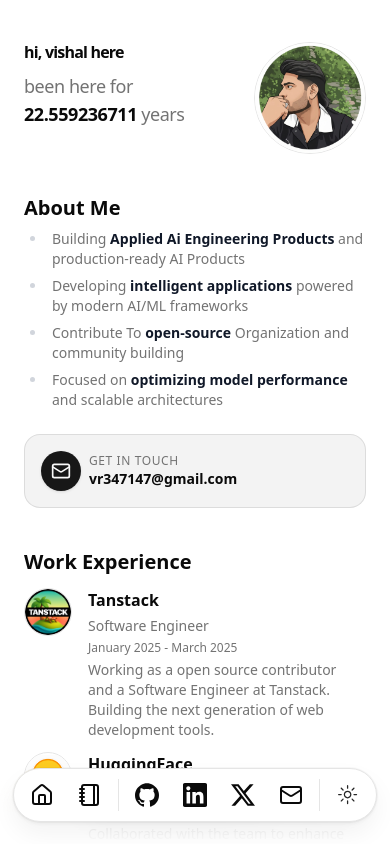
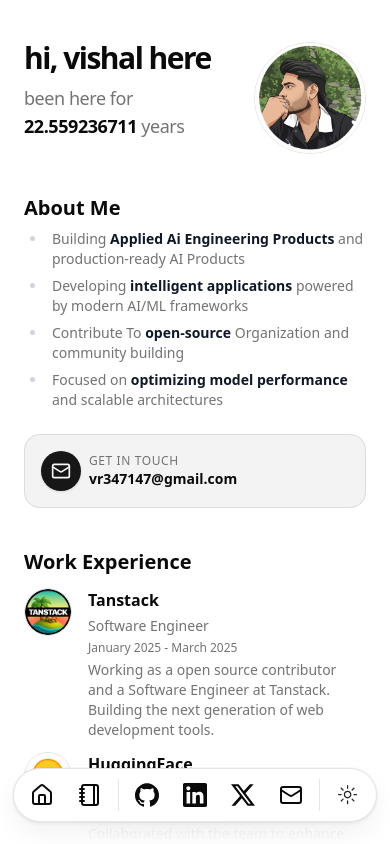
Before and after one commit to Callme-VR/portfolio-web, a Next.js app: page / in a window 390 px wide. Shown: the top 844 px of the page. Built offline with nearby package versions, Linux system fonts and the light colour scheme.

Commit message:
feat: implement portfolio landing page with sections for about, work, education, skills, and projects

```diff
--- a/src/app/page.tsx
+++ b/src/app/page.tsx
@@ -27,7 +27,7 @@ export default function Page() {
             <div className="flex-col flex flex-1 space-y-1.5">
               <BlurFadeText
                 delay={BLUR_FADE_DELAY}
-                className="font-bold tracking-tighter sm:text-3xl xl:text-4xl/none"
+                className=" text-3xl font-bold tracking-tighter sm:text-3xl xl:text-4xl/none"
                 yOffset={8}
                 text={`hi, ${DATA.name.split(" ")[0].toLowerCase()} here`}
               />
```
